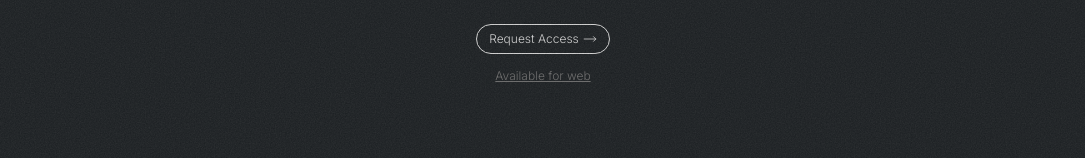
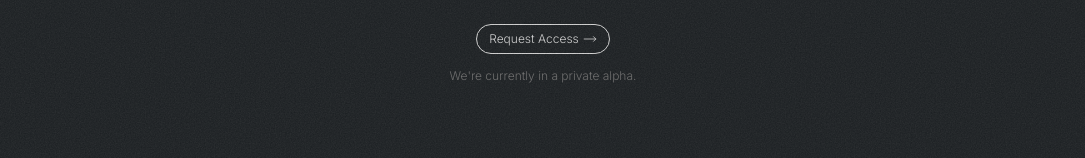
Before and after one commit to sajdakabir/landing, a Next.js app: page / in a window 1280 px wide. Shown: the part 474-632 px from the top of the page, without its empty margins (97-1182 px from the left). Built offline with nearby package versions, Linux system fonts and the light colour scheme.

Commit message:
feat: updated access description

```diff
--- a/src/app/page.tsx
+++ b/src/app/page.tsx
@@ -37,8 +37,8 @@ export default function Home() {
             />
           </button>
           <div className="mt-2">
-            <Link href={""} className="text-xs text-dull-text underline">
-              Available for web
+            <Link href={""} className="text-xs text-dull-text">
+              We&apos;re currently in a private alpha.
             </Link>
           </div>
         </div>
```
